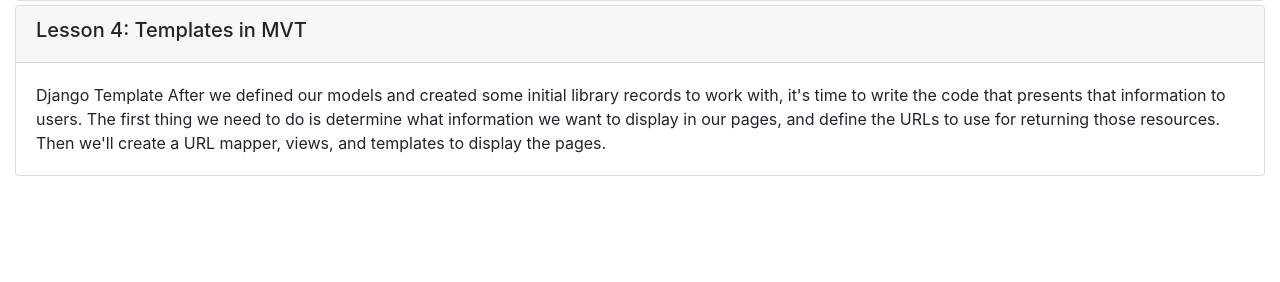
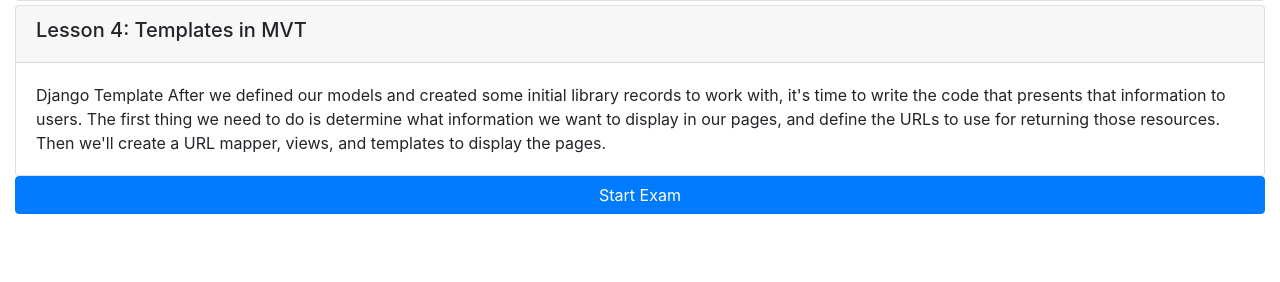
Before and after one commit to eyosolutions/Django_Project_Redesign, a Django app: page /onlinecourse/2/ in a window 1280 px wide. Shown: the part 447-729 px from the top of the page. Run offline with Django 3.2, Linux system fonts and the light colour scheme; data comes from the database, SQL or seed files in the repository; some libraries are stand-ins or nearby versions.

Commit message:
updated course_detail_bootstrap.html to create exam page

```diff
--- a/onlinecourse/templates/onlinecourse/course_detail_bootstrap.html
+++ b/onlinecourse/templates/onlinecourse/course_detail_bootstrap.html
@@ -75,14 +75,19 @@
         <input type="check" name="choice_{{choice.id}}" id="{{choice.id}}" ...>
         -->
 
-            <!-- A choice submission form example
-            <form id="questionform" action="point to a submit view" method="post">
-                        ... for each question in the course ...
+        <button data-toggle="collapse" data-target="#exam" class="btn btn-primary btn-block">Start Exam</button>
+
+        <div id="exam" class="collapse">
+            <!-- A choice submission form example -->
+            <form id="questionform" action="{% url 'onlinecourse:submit' course.id %}" method="post">
+                <!-- ... for each question in the course ... -->
+                {% for question in course.question_set.all %}
                 <div class="card mt-1">
                     <div class="card-header"><h5>{{ question.question_text}}</h5></div>
                     {% csrf_token %}
                     <div class="form-group">
-                               ... for each choice in the question ...
+                        <!-- ... for each choice in the question ... -->
+                        {% for choice in question.choice_set.all %}
                         <div class="form-check">
                             <label class="form-check-label">
                                 <input type="checkbox" name="choice_{{choice.id}}"
@@ -90,11 +95,14 @@
                                     value="{{choice.id}}">{{ choice.choice_text }}
                             </label>
                         </div>
+                        {% endfor %}
                     </div>
                 </div>
+                {% endfor %}
                 <input class="btn btn-success btn-block" type="submit" value="Submit">
-            </form> -->
+            </form>
 
+        </div>
             <!--Check here to see more details Bootstrap checkbox
              https://www.w3schools.com/bootstrap4/bootstrap_forms_inputs.asp-->
     </div>
```
Lines whose indentation alone changed are shown as unchanged.
